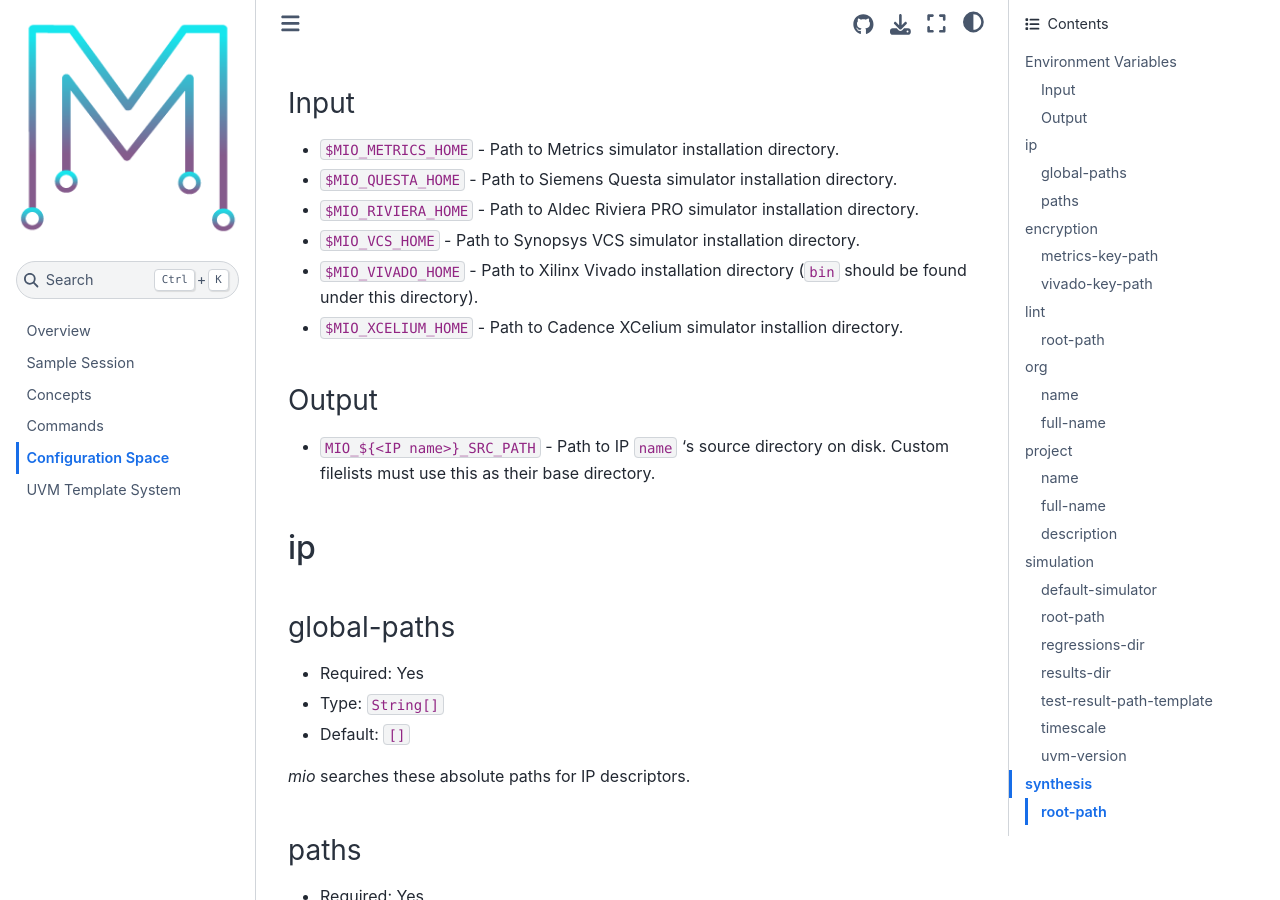
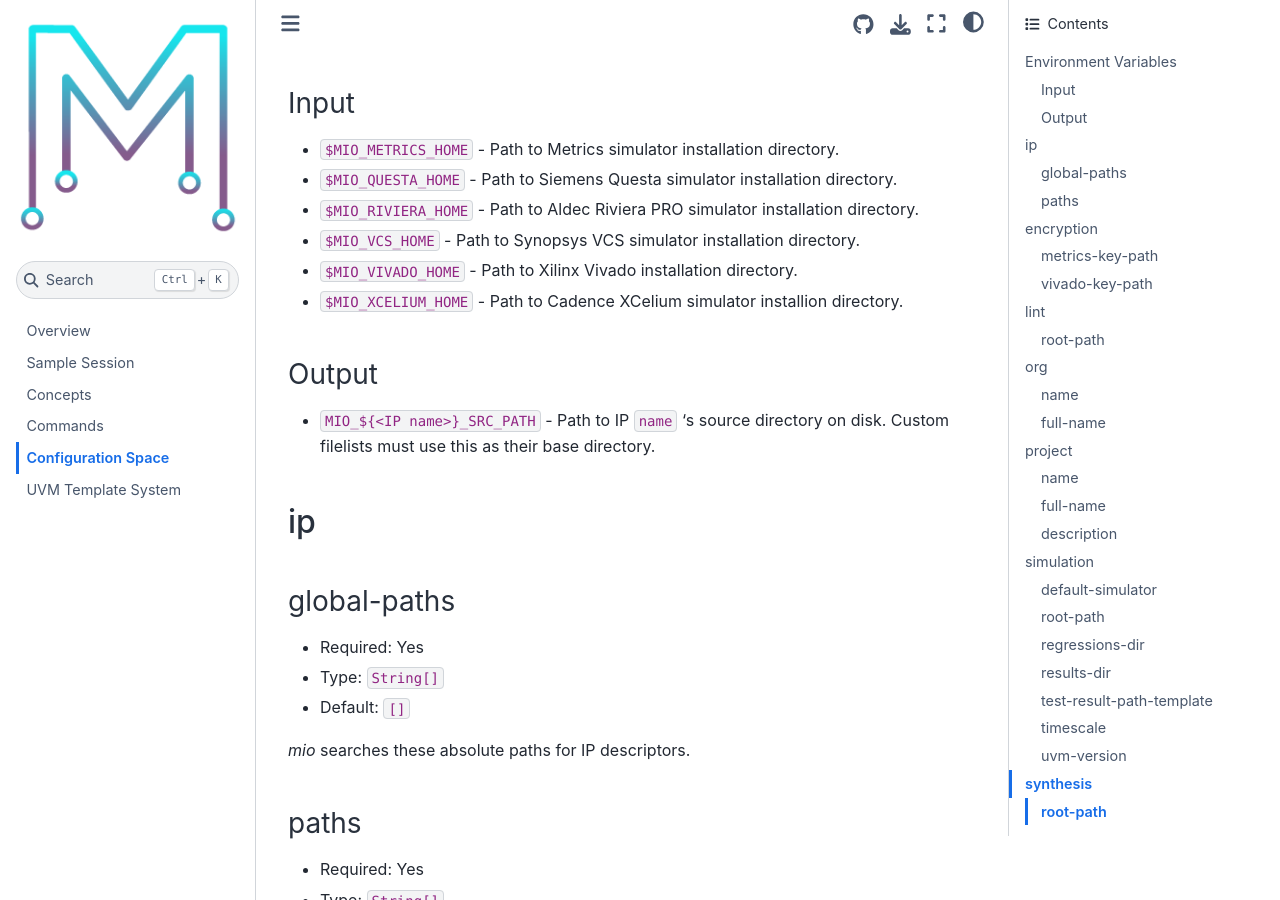
Before and after one commit to Datum-Technology-Corporation/mio_cli_client, a Sphinx documentation site: the page built from docs/configuration_space.rst, in a window 1280 px wide and 900 px high, scrolled down 484 px. Built offline with Sphinx 7.4.7 and the Sphinx Book theme 1.1.4, drawn with Linux system fonts in a browser that asks for light colours.

Commit message:
docs update

```diff
--- a/docs/configuration_space.rst
+++ b/docs/configuration_space.rst
@@ -18,7 +18,7 @@ Input
 - ``$MIO_QUESTA_HOME`` - Path to Siemens Questa simulator installation directory.
 - ``$MIO_RIVIERA_HOME`` - Path to Aldec Riviera PRO simulator installation directory.
 - ``$MIO_VCS_HOME`` - Path to Synopsys VCS simulator installation directory.
-- ``$MIO_VIVADO_HOME`` - Path to Xilinx Vivado installation directory (``bin`` should be found under this directory).
+- ``$MIO_VIVADO_HOME`` - Path to Xilinx Vivado installation directory.
 - ``$MIO_XCELIUM_HOME`` - Path to Cadence XCelium simulator installion directory.
 
 Output
```
